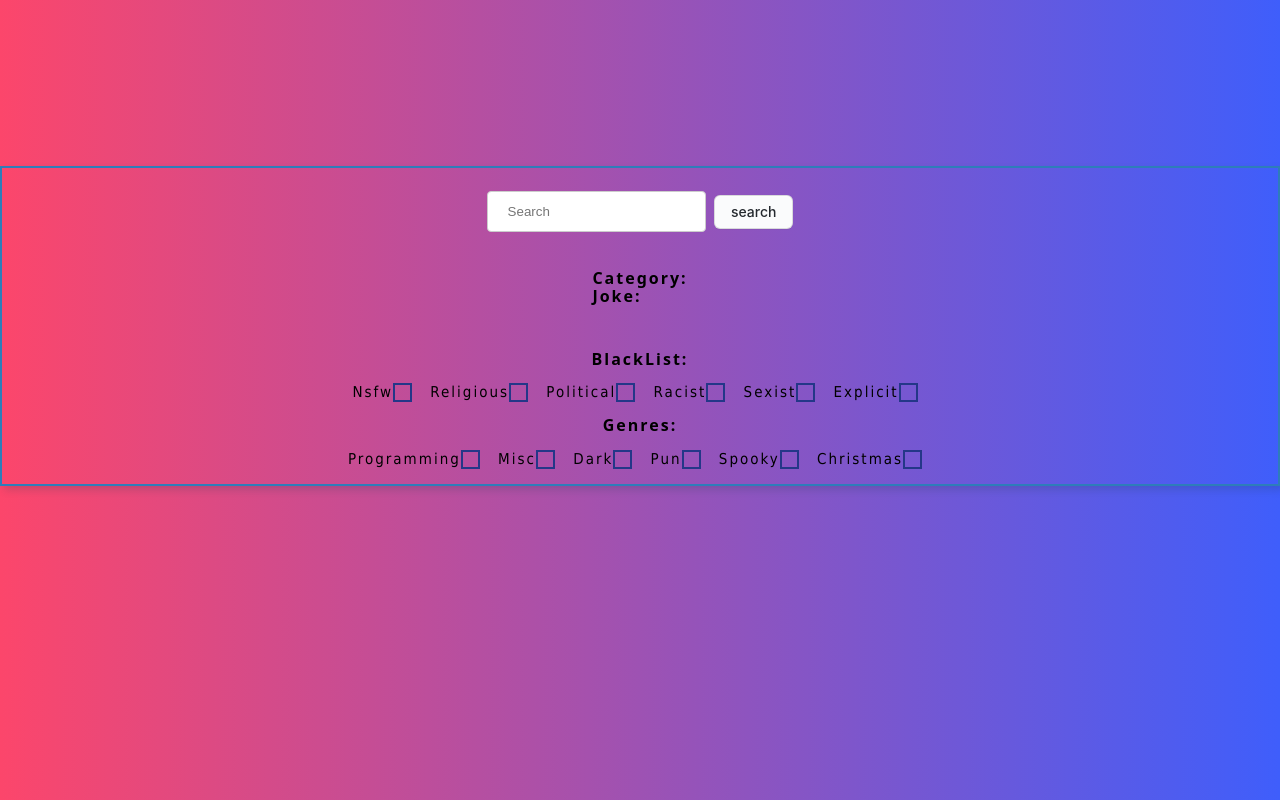
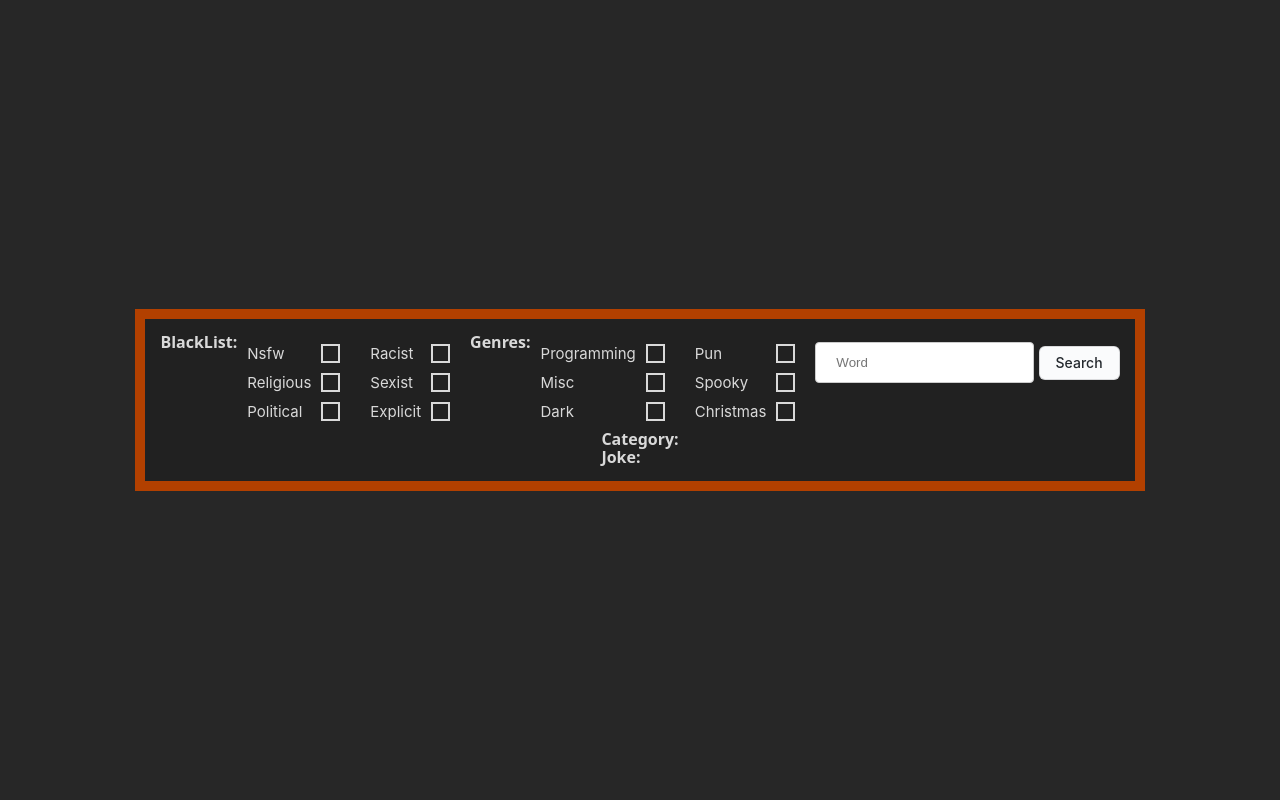
Before and after one commit to enyaaad/JokeApi, a plain HTML site: page index.html in a window 1280 px wide. Drawn offline with Linux system fonts and the light colour scheme.

Commit message:
[update] design rework
undone

```diff
--- a/index.html
+++ b/index.html
@@ -9,23 +9,12 @@
     <link rel="stylesheet" href="styles/styles.css" >
 </head>
 <body>
+<div class="mainBlock">
     <div class="card">
-    <div class="search" id="search">
-        <label>
-            <input type="text" id="search-bar" placeholder="Search">
-        </label>
-        <button onclick="fetchWeather()" class="button-4">search</button>
-    </div>
-
-    <div class="joke loading" id="joke">
-        <h2 class="categoryName">Category: </h2>
-        <h2 class="jokeText">Joke: </h2>
-    </div>
-    <div>
-    </div>
-
+        <div class="topElems">
             <h2>BlackList:</h2>
             <div class="filter">
+                <div class="filter-left">
                     <label class="checkbox" for="nsfwCB">
                         <input type="checkbox" class="filtercheckbox" id="nsfwCB" value="nsfw">Nsfw
                         <span class="checkbox_box"></span>
@@ -38,6 +27,8 @@
                         <input type="checkbox" class="filtercheckbox" id="politCB" value="political">Political
                         <span class="checkbox_box"></span>
                     </label>
+                </div>
+                <div class="filter-right">
                     <label class="checkbox" for="racistCB">
                         <input type="checkbox" class="filtercheckbox" id="racistCB" value="racist">Racist
                         <span class="checkbox_box"></span>
@@ -51,9 +42,10 @@
                         <span class="checkbox_box"></span>
                     </label>
                 </div>
-
+            </div>
             <h2>Genres:</h2>
             <div class="genre">
+                <div class="genre-left">
                     <label class="checkbox" for="programCB">
                         <input type="checkbox" class="genrecheckbox" id="programCB" value="Programming">Programming
                         <span class="checkbox_box"></span>
@@ -66,6 +58,8 @@
                         <input type="checkbox" class="genrecheckbox" id="darkCB" value="Dark">Dark
                         <span class="checkbox_box"></span>
                     </label>
+                </div>
+                <div class="genre-right">
                     <label class="checkbox" for="punCB">
                         <input type="checkbox" class="genrecheckbox" id="punCB" value="Pun">Pun
                         <span class="checkbox_box"></span>
@@ -80,5 +74,23 @@
                     </label>
                 </div>
             </div>
+            <div class="search" id="search">
+                <label>
+                    <input type="text" id="search-bar" placeholder="Word">
+                </label>
+                <button onclick="fetchWeather()" class="button-4">Search</button>
+            </div>
+        </div>
+
+        <div class="joke loading" id="joke">
+            <h2 class="categoryName">Category: </h2>
+            <h2 class="jokeText">Joke: </h2>
+        </div>
+        <div>
+        </div>
+
+    </div>
+</div>
+
 </body>
 </html>
--- a/styles/styles.sass
+++ b/styles/styles.sass
@@ -1,39 +1,56 @@
 body
-  background-image: url(https://phonoteka.org/uploads/posts/2021-04/1618489227_37-phonoteka_org-p-dlinnii-fon-dlya-saita-40.png)
-  background-repeat: no-repeat
-  backdrop-filter: blur(2px)
-  h2
-    font-family: system-ui, sans-serif
-    font-size: 1rem
-    font-weight: bold
-    line-height: 1.1
-  .card
-    border: 2px solid #2e7dba
+  background: #272727
+  min-height: 100vh
+  display: flex
+  flex-direction: column
+  justify-content: center
+  .mainBlock
     display: flex
-    flex-direction: column
-    align-items: center
-    margin-top: 13%
-    font-family: Tahoma, Geneva, sans-serif
-    font-size: 15px
-    letter-spacing: 2px
-    word-spacing: 2px
-    color: #000000
-    font-weight: 400
-    font-style: normal
-    font-variant: normal
-    text-transform: none
-    -webkit-box-shadow: 4px 4px 8px 0px rgba(34, 60, 80, 0.2)
-    -moz-box-shadow: 4px 4px 8px 0px rgba(34, 60, 80, 0.2)
-    box-shadow: 4px 4px 8px 0px rgba(34, 60, 80, 0.2)
-    input[type="text"]
-      padding: 12px 20px
-      margin: 8px 0
-      display: inline-block
-      border: 1px solid #ccc
-      border-radius: 4px
-div
-  margin-top: 15px
-  margin-bottom: 15px
+    justify-content: center
+    h2
+      font-family: system-ui, sans-serif
+      font-size: 1rem
+      font-weight: bold
+      line-height: 1.1
+    .card
+      padding: 15px 15px 15px 15px
+      border: 10px solid #B24000
+      display: flex
+      flex-direction: column
+      align-items: center
+      font-size: 15px
+      background-color: #212121
+      color: #D9D9D9
+      font-family: Inter, sans-serif
+      .topElems
+        display: flex
+        flex-direction: row
+        .filter
+          display: flex
+          .filter-left
+            display: flex
+            flex-direction: column
+            margin: 5px
+          .filter-right
+            display: flex
+            flex-direction: column
+            margin: 5px
+        .genre
+          display: flex
+          .genre-left
+            display: flex
+            flex-direction: column
+            margin: 5px
+          .genre-right
+            display: flex
+            flex-direction: column
+            margin: 5px
+      input[type="text"]
+        padding: 12px 20px
+        margin: 8px 0
+        display: inline-block
+        border: 1px solid #ccc
+        border-radius: 4px
 .button-4
   appearance: none
   background-color: #FAFBFC
@@ -96,21 +113,30 @@ input[type=checkbox]
   -moz-appearance: none
   position: absolute
 
+
 label[class=checkbox]
-  display: inline-flex
+  display: flex
+  justify-content: space-between
   align-items: center
   cursor: pointer
+  margin: 5px
 
 .checkbox_box
   width: 1em
   height: 1em
-  border: 2px solid #2e7dba
+  border: 2px solid #D9D9D9
   display: flex
   align-items: center
   justify-content: center
   margin-right: 10px
   flex-shrink: 0
+  margin-left: 10px
 
 input[type=checkbox]:checked + .checkbox_box
-  border-color: #2e7dba
-  background: #2e7dba url("../img/check_mark.svg")
+  border-color: #243788
+  background: #D9D9D9 url("../img/check_mark.svg")
+
+
+@media screen and (max-device-width: 480px)
+  body h2
+    max-width: 500px
```
Also changed, not shown: styles/styles.css. Lines whose indentation alone changed are shown as unchanged.
